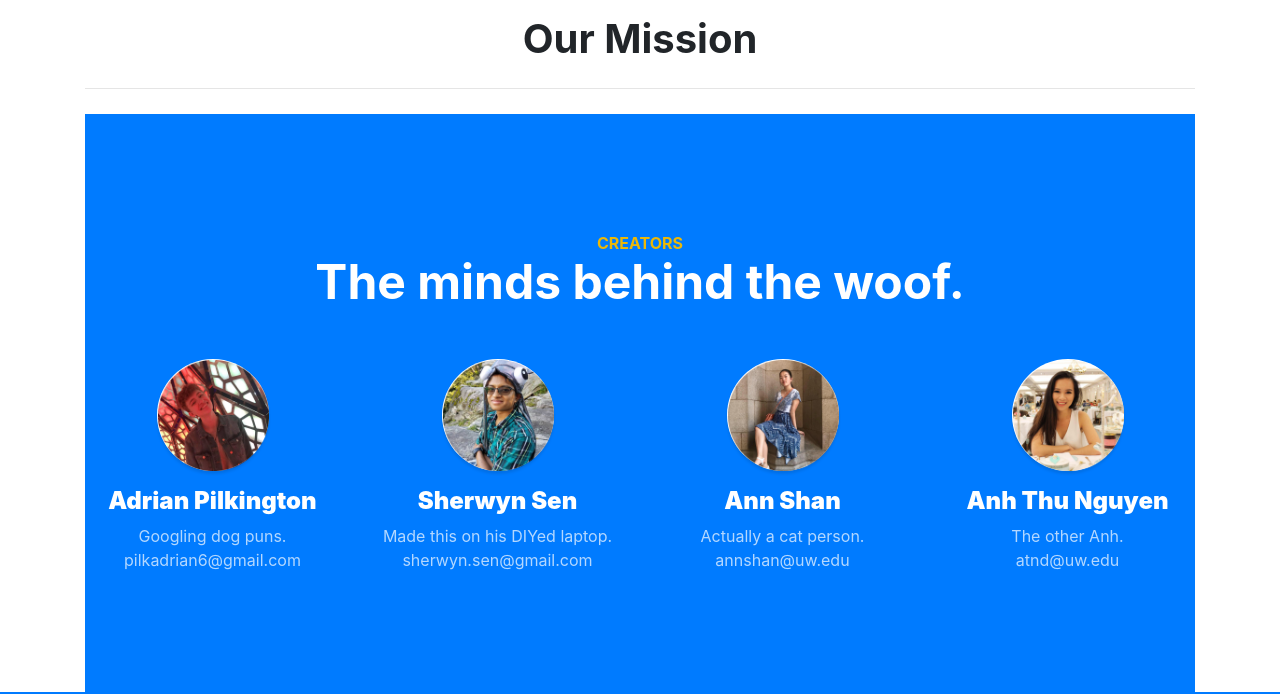
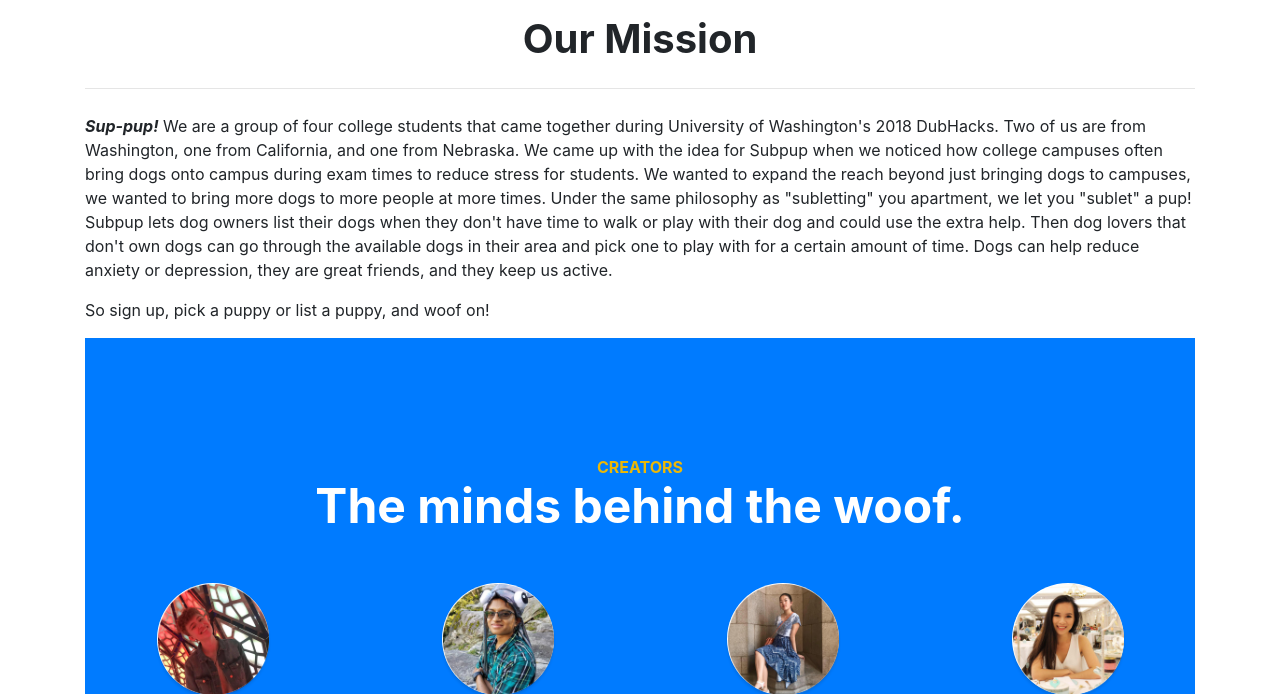
Before and after one commit to ika-musuko/subpup, a Flask app: page /about in a window 1280 px wide. Shown: the part 113-807 px from the top of the page. Run offline with Flask 2, Linux system fonts and the light colour scheme; some libraries are stand-ins or nearby versions.

Commit message:
Finished mission page

```diff
--- a/backend/project/templates/about.html
+++ b/backend/project/templates/about.html
@@ -4,6 +4,15 @@
 <div class="container">
   <h1 class="text-center">Our Mission</h1>
   <hr />
+
+  <p><b><i>Sup-pup!</i></b> We are a group of four college students that came together during University of Washington's 2018 DubHacks. Two of us are
+  from Washington, one from California, and one from Nebraska. We came up with the idea for Subpup when we noticed how college campuses
+often bring dogs onto campus during exam times to reduce stress for students. We wanted to expand the reach beyond just bringing dogs to campuses, we
+wanted to bring more dogs to more people at more times. Under the same philosophy as "subletting" you apartment, we let you "sublet" a pup! Subpup lets dog owners list their dogs when they don't have time to walk or play with their dog
+and could use the extra help. Then dog lovers that don't own dogs can go through the available dogs in their area and pick one to play with for a certain
+amount of time. Dogs can help reduce anxiety or depression, they are great friends, and they keep us active.</p>
+
+<p>So sign up, pick a puppy or list a puppy, and woof on!</p>
   <section class="content-section bg-primary text-white text-center" id="services">
     <div class="content-section-heading">
       <h3 class="text-secondary mb-0">Creators</h3>
```
